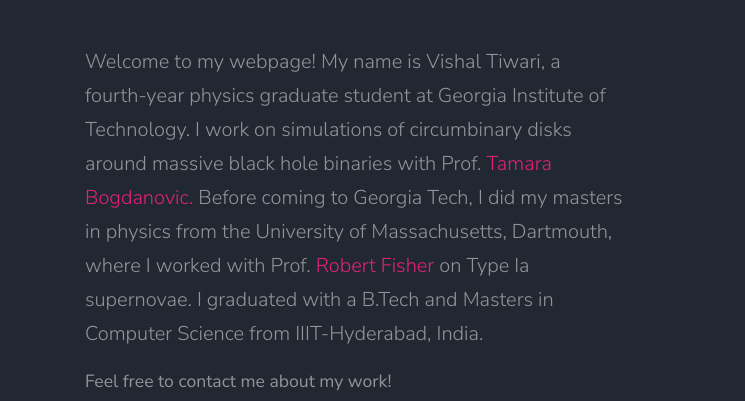
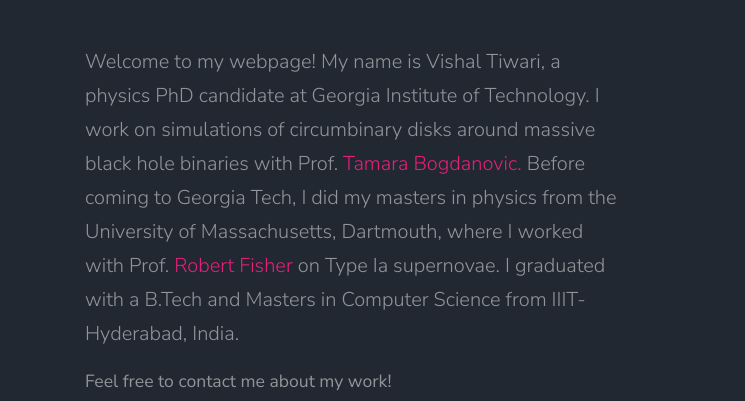
Before and after one commit to vishaltiwari/vishaltiwari.github.io, a plain HTML site: page contact.html in a window 1280 px wide. Shown: the part 193-594 px from the top of the page, 0-745 px from the left. Drawn offline with nearby package versions, Linux system fonts and the light colour scheme; grey boxes are pictures that could not be loaded; files whose address does not match are found by name.

Commit message:
Update introduction for PhD candidate status

```diff
--- a/contact.html
+++ b/contact.html
@@ -102,7 +102,7 @@
   <div class="site-section-heading text-left mb-5 w-border">
   <h2>About me</h2>
   </div>
-  <p class="lead"> Welcome to my webpage! My name is Vishal Tiwari, a fourth-year physics graduate student at Georgia Institute of Technology. I work on simulations of circumbinary disks around massive black hole binaries with Prof. <a href="https://physics.gatech.edu/user/tamara-bogdanovic">Tamara Bogdanovic.</a> Before coming to Georgia Tech, I did my masters in physics from the University of Massachusetts, Dartmouth, where I worked with Prof. <a href="https://sites.google.com/site/fishercompgroup">Robert Fisher</a> on Type Ia supernovae. I graduated with a B.Tech and Masters in Computer Science from IIIT-Hyderabad, India. </p>
+  <p class="lead"> Welcome to my webpage! My name is Vishal Tiwari, a physics PhD candidate at Georgia Institute of Technology. I work on simulations of circumbinary disks around massive black hole binaries with Prof. <a href="https://physics.gatech.edu/user/tamara-bogdanovic">Tamara Bogdanovic.</a> Before coming to Georgia Tech, I did my masters in physics from the University of Massachusetts, Dartmouth, where I worked with Prof. <a href="https://sites.google.com/site/fishercompgroup">Robert Fisher</a> on Type Ia supernovae. I graduated with a B.Tech and Masters in Computer Science from IIIT-Hyderabad, India. </p>
 
   <p>Feel free to contact me about my work!</p>
 
```
